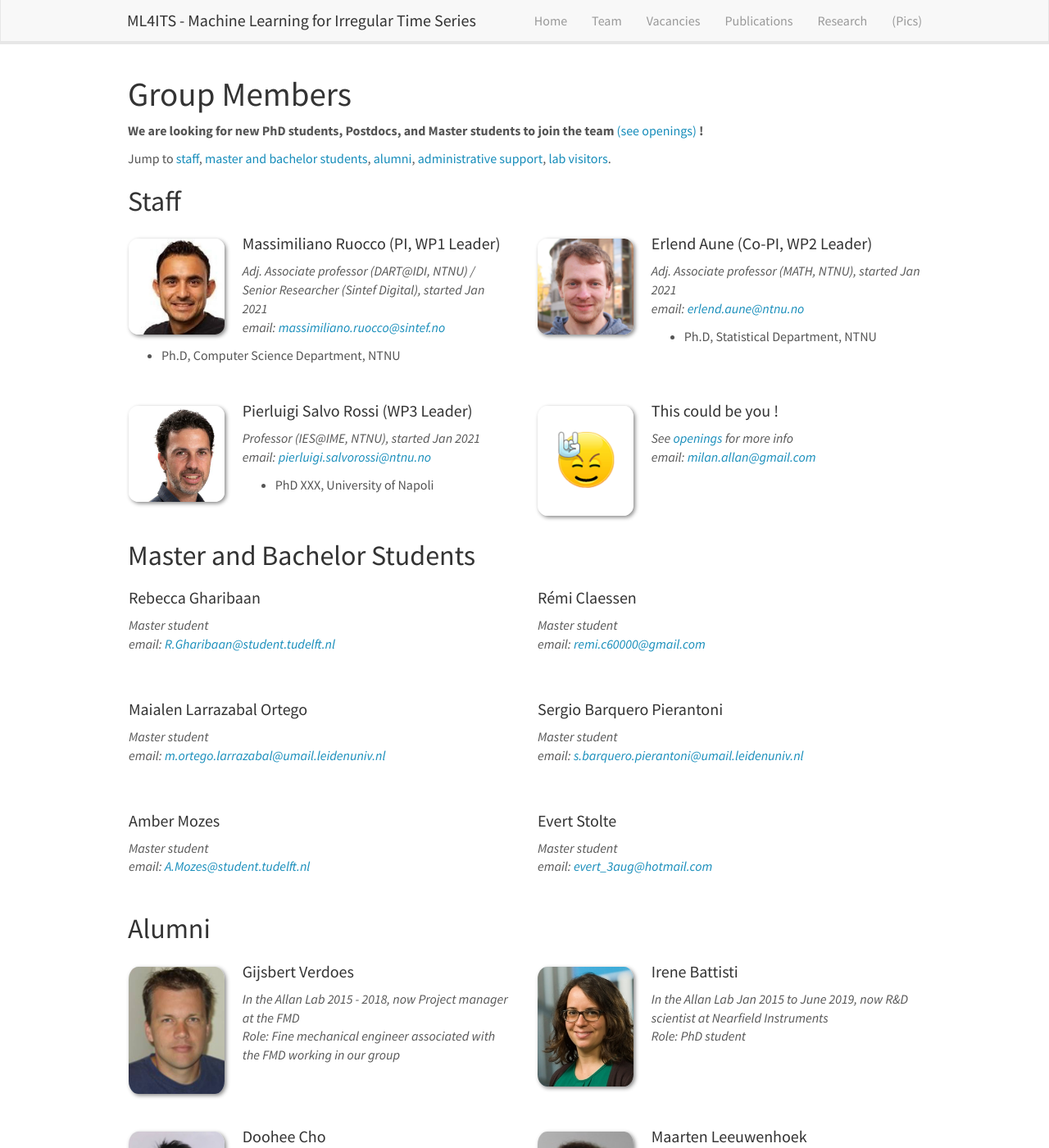
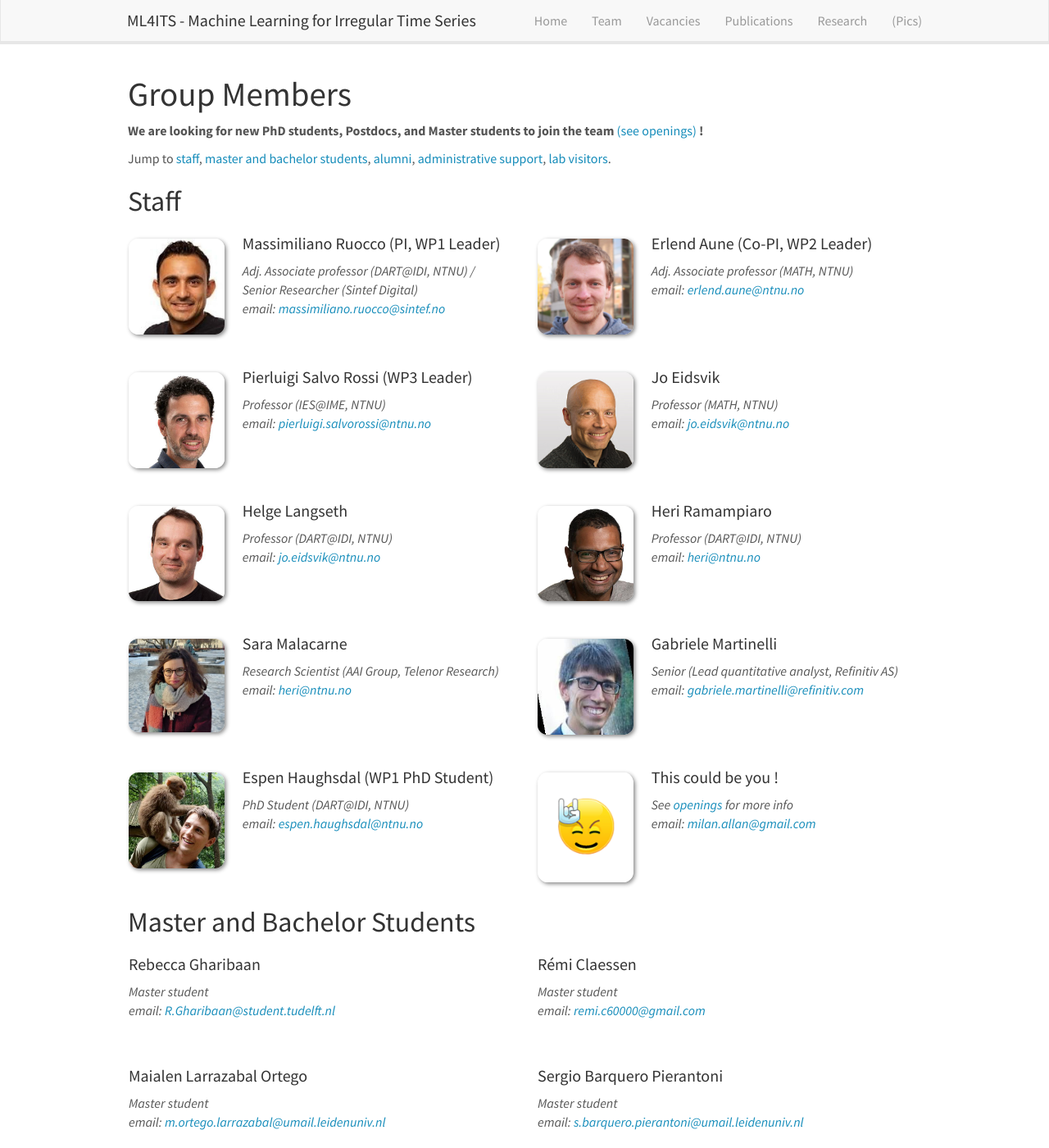
Before and after one commit to ML4ITS/ml4its.github.io.old, a Jekyll site: the page built from _pages/team.md, in a window 1280 px wide and 1400 px high. Shown: the whole window at 82% size. Built offline with Jekyll 4.4.1, drawn with Linux system fonts in a browser that asks for light colours; nearby versions of some CDN libraries; some of the changed text lies outside the part shown.

Commit message:
Adding team members

```diff
--- a/_data/team_members.yml
+++ b/_data/team_members.yml
@@ -1,23 +1,59 @@
 - name: Massimiliano Ruocco (PI, WP1 Leader)
   photo: massimiliano.jpg
-  info: Adj. Associate professor (DART@IDI, NTNU) / Senior Researcher (Sintef Digital), started Jan 2021
+  info: Adj. Associate professor (DART@IDI, NTNU) / Senior Researcher (Sintef Digital)
   email: massimiliano.ruocco@sintef.no
-  number_educ: 1
+  number_educ: 0
   education1: Ph.D, Computer Science Department, NTNU
 
 - name: Erlend Aune (Co-PI, WP2 Leader)
   photo: erlend.png
-  info: Adj. Associate professor (MATH, NTNU), started Jan 2021
+  info: Adj. Associate professor (MATH, NTNU)
   email: erlend.aune@ntnu.no
-  number_educ: 1
+  number_educ: 0
   education1: Ph.D, Statistical Department, NTNU
 
 - name: Pierluigi Salvo Rossi (WP3 Leader)
   photo: pigi.jpg
-  info: Professor (IES@IME, NTNU), started Jan 2021
+  info: Professor (IES@IME, NTNU)
   email: pierluigi.salvorossi@ntnu.no
-  number_educ: 1
+  number_educ: 0
   education1: PhD XXX, University of Napoli
+
+- name: Jo Eidsvik
+  photo: jo.jpg
+  info: Professor (MATH, NTNU)
+  email: jo.eidsvik@ntnu.no
+  number_educ: 0
+
+- name: Helge Langseth
+  photo: helge.jpg
+  info: Professor (DART@IDI, NTNU)
+  email: jo.eidsvik@ntnu.no
+  number_educ: 0
+
+- name: Heri Ramampiaro
+  photo: heri.jpg
+  info: Professor (DART@IDI, NTNU)
+  email: heri@ntnu.no
+  number_educ: 0
+
+- name: Sara Malacarne
+  photo: sara.jpg
+  info: Research Scientist (AAI Group, Telenor Research)
+  email: heri@ntnu.no
+  number_educ: 0
+
+- name: Gabriele Martinelli
+  photo: gabriele.jpg
+  info: Senior (Lead quantitative analyst, Refinitiv AS)
+  email: gabriele.martinelli@refinitiv.com
+  number_educ: 0
+
+- name: Espen Haughsdal (WP1 PhD Student)
+  photo: espen.jpg
+  info: PhD Student (DART@IDI, NTNU)
+  email: espen.haughsdal@ntnu.no
+  number_educ: 0
 
 - name: "This could be you !"
   photo: rock.jpg
--- /dev/null
+++ b/_includes/side_logo.html
@@ -0,0 +1,6 @@
+<div align="center">
+
+  <img src="{{ site.url }}{{ site.baseurl }}/images/logopic/ml4its.png" style="border: 15px solid white; width: 240px" align="center">
+
+
+ </div>
--- a/_layouts/homelay.html
+++ b/_layouts/homelay.html
@@ -8,6 +8,8 @@ layout: default
 	{{ content }}
   </div>
   <div id="newsid" class="col-sm-4" >
+  	{% include side_logo.html %}
+
 	{% include news.html %}
 	{% include partners.html %}
 
```
Also changed, not shown: _pages/home.md (+3 -1 lines), _pages/team.md (+0 -4 lines), images/teampic/espen.jpg (added), images/teampic/gabriele.jpg (added), images/teampic/helge.jpg (added), images/teampic/heri.jpg (added), images/teampic/jo.jpg (added), images/teampic/sara.jpg (added).
